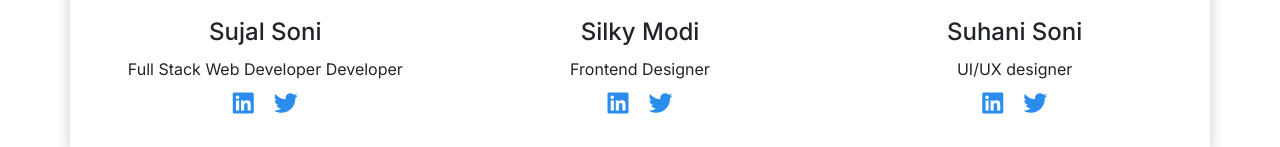
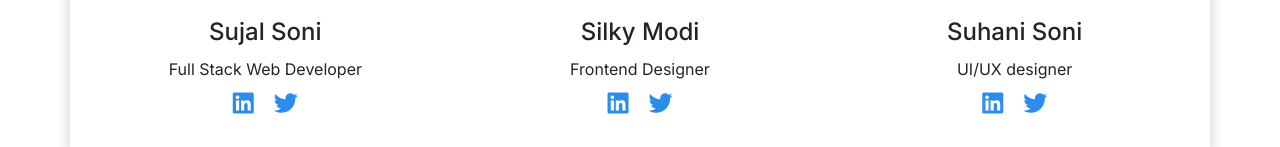
Before and after one commit to Sujal-2820/Event-Management-Platform, a Next.js app in the folder event/: page / in a window 1280 px wide. Shown: the part 1138-1285 px from the top of the page. Built offline with nearby package versions, Linux system fonts and the light colour scheme.

Commit message:
Update makers.js

```diff
--- a/event/src/app/components/Makers/makers.js
+++ b/event/src/app/components/Makers/makers.js
@@ -10,7 +10,7 @@ function NewLayout() {
     const developers = [
       {
         name: 'Sujal Soni',
-        description: 'Full Stack Web Developer Developer',
+        description: 'Full Stack Web Developer',
         image: '/static/images/Sujal-Soni1.jpg',
         linkedin: 'https://www.linkedin.com/in/sujal-soni/',
         twitter: 'https://x.com/SujalSoni123',
```
